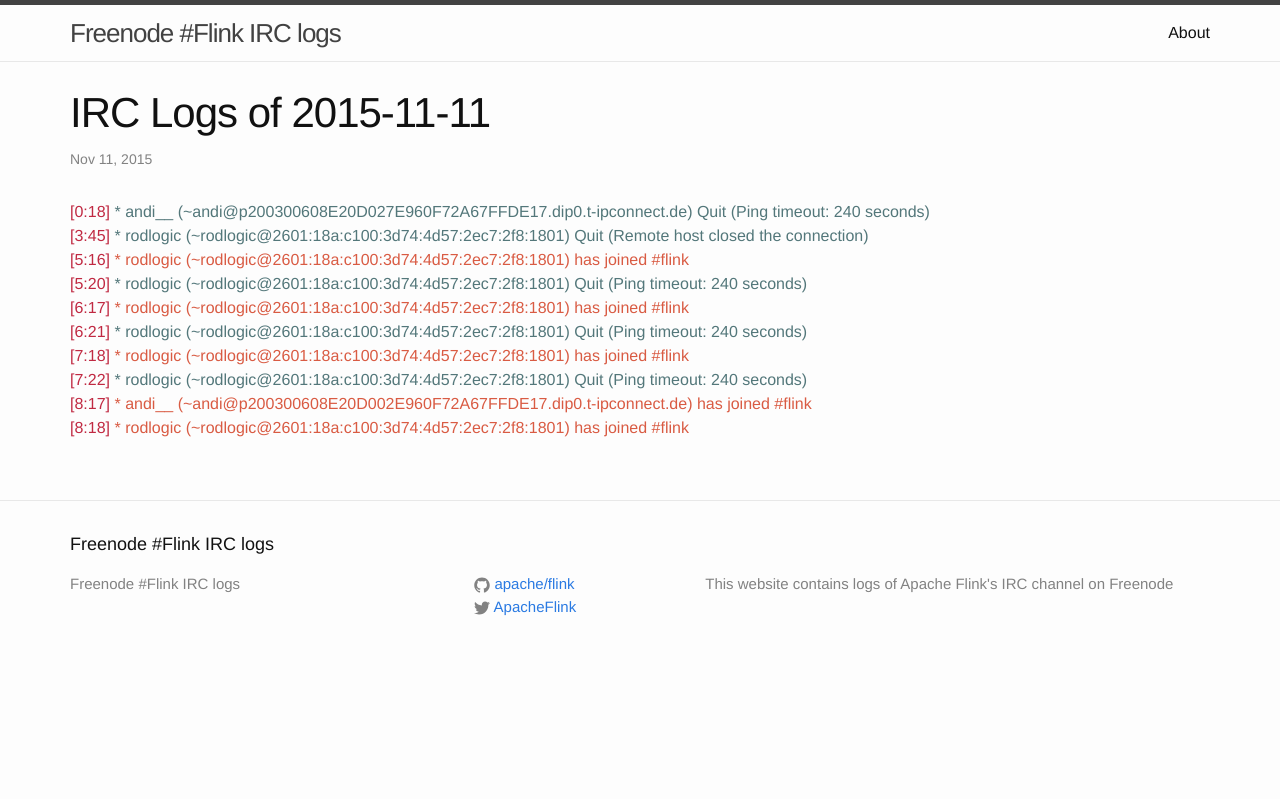
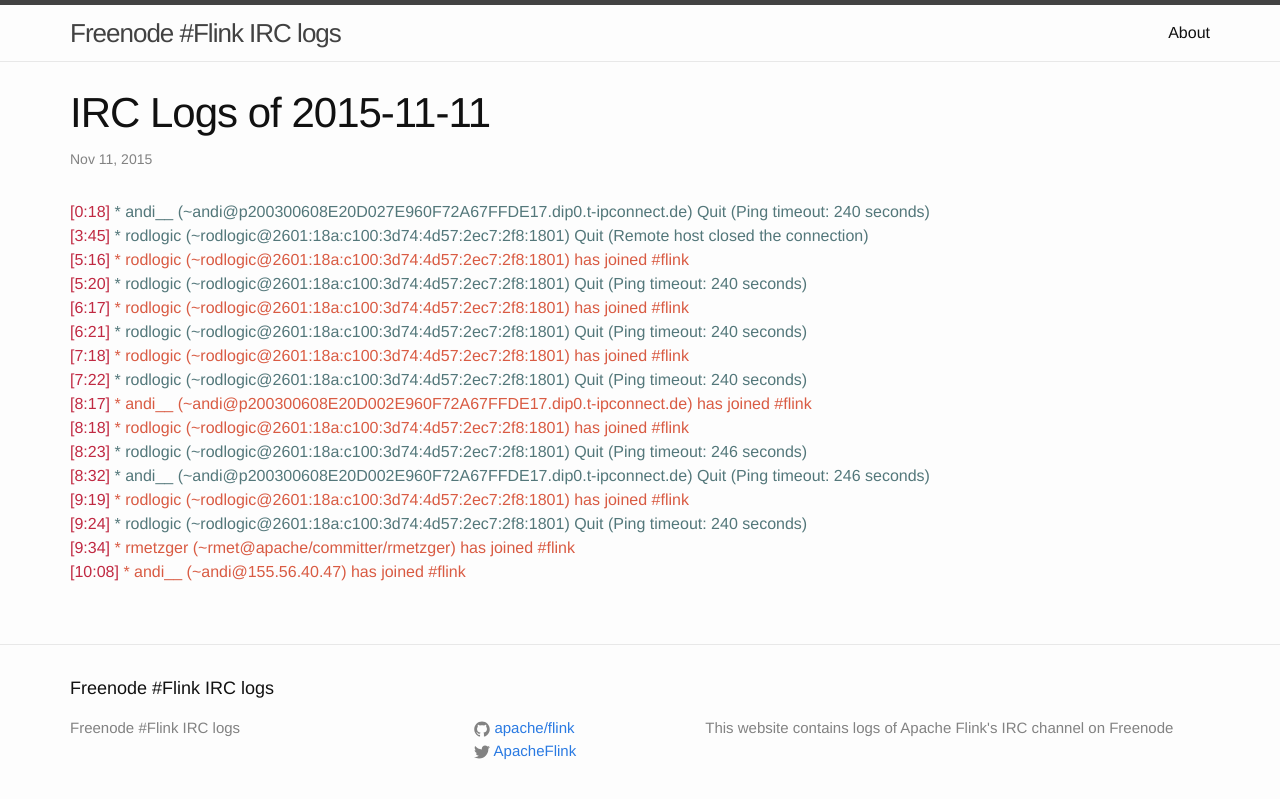
Before and after one commit to flink-irc-logs/flink-irc-logs.github.io, a Jekyll site: the page built from _posts/2015-11-11-logs.markdown, in a window 1280 px wide. Shown: the top 799 px of the page. Built offline with Jekyll 4.4.1, drawn with Linux system fonts in a browser that asks for light colours.

Commit message:
Update of the logs on Wed Nov 11 10:20:05 CET 2015

```diff
--- a/_posts/2015-11-11-logs.markdown
+++ b/_posts/2015-11-11-logs.markdown
@@ -14,3 +14,9 @@
 <span class="irc-date">[7:22]</span> <span class="irc-navy">* rodlogic (~rodlogic@2601:18a:c100:3d74:4d57:2ec7:2f8:1801) Quit (Ping timeout: 240 seconds)</span><br />
 <span class="irc-date">[8:17]</span> <span class="irc-green">* andi__ (~andi@p200300608E20D002E960F72A67FFDE17.dip0.t-ipconnect.de) has joined #flink</span><br />
 <span class="irc-date">[8:18]</span> <span class="irc-green">* rodlogic (~rodlogic@2601:18a:c100:3d74:4d57:2ec7:2f8:1801) has joined #flink</span><br />
+<span class="irc-date">[8:23]</span> <span class="irc-navy">* rodlogic (~rodlogic@2601:18a:c100:3d74:4d57:2ec7:2f8:1801) Quit (Ping timeout: 246 seconds)</span><br />
+<span class="irc-date">[8:32]</span> <span class="irc-navy">* andi__ (~andi@p200300608E20D002E960F72A67FFDE17.dip0.t-ipconnect.de) Quit (Ping timeout: 246 seconds)</span><br />
+<span class="irc-date">[9:19]</span> <span class="irc-green">* rodlogic (~rodlogic@2601:18a:c100:3d74:4d57:2ec7:2f8:1801) has joined #flink</span><br />
+<span class="irc-date">[9:24]</span> <span class="irc-navy">* rodlogic (~rodlogic@2601:18a:c100:3d74:4d57:2ec7:2f8:1801) Quit (Ping timeout: 240 seconds)</span><br />
+<span class="irc-date">[9:34]</span> <span class="irc-green">* rmetzger (~rmet@apache/committer/rmetzger) has joined #flink</span><br />
+<span class="irc-date">[10:08]</span> <span class="irc-green">* andi__ (~andi@155.56.40.47) has joined #flink</span><br />
```
